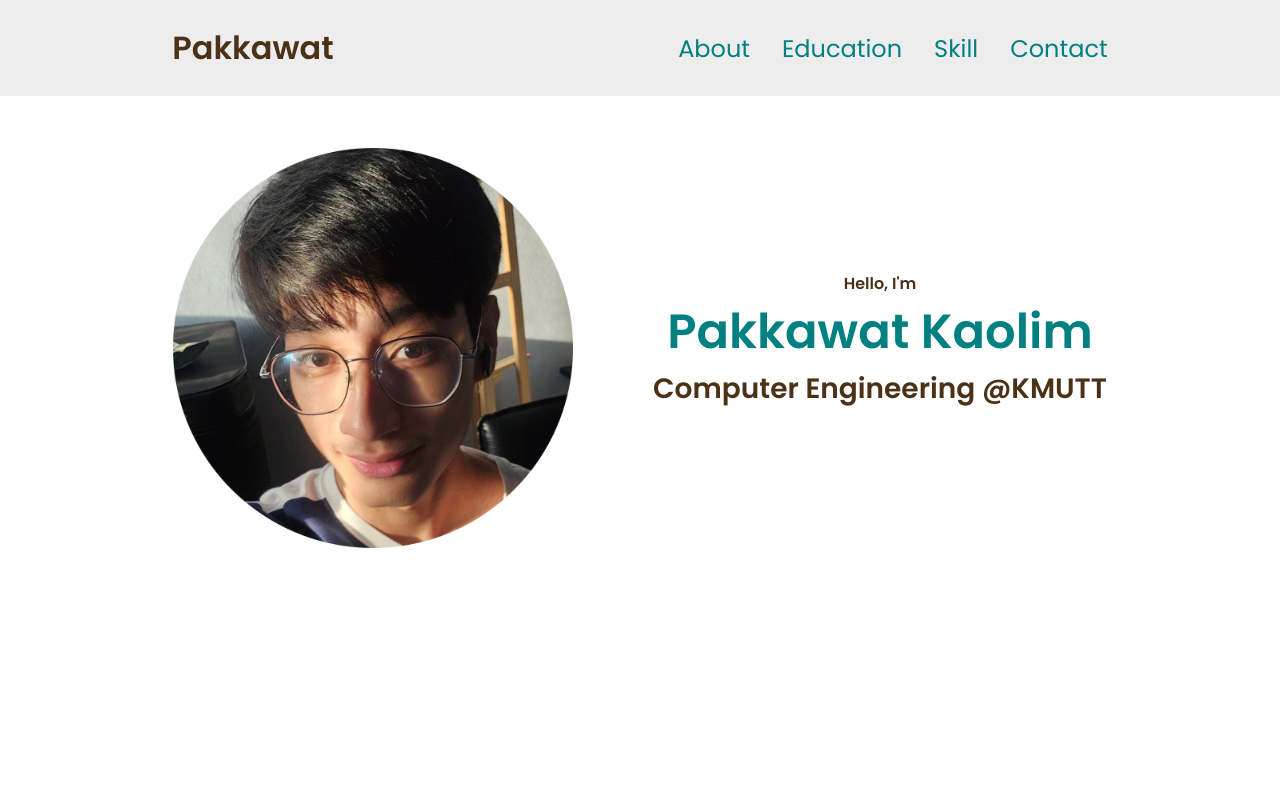
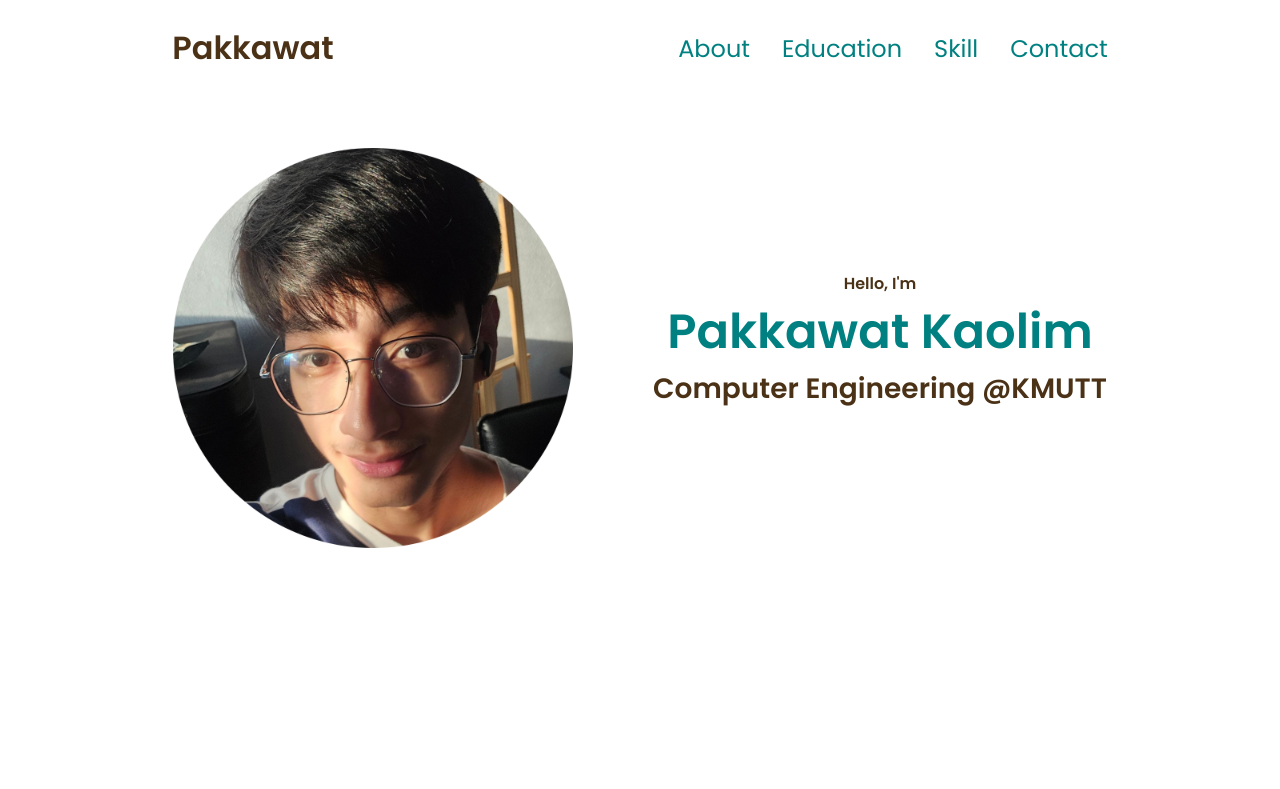
Before and after one commit to PlugsPakuko/CPE101-WebPort, a plain HTML site: page public/index.html in a window 1280 px wide. Shown: the top 789 px of the page. Drawn offline with Linux system fonts and the light colour scheme.

Commit message:
Fixed Nav

```diff
--- a/public/style.css
+++ b/public/style.css
@@ -25,7 +25,6 @@ p {
   top: 0;
   left: 0;
   right: 0;
-  background-color: rgba(213, 211, 211, 0.4);
   backdrop-filter: blur(100px);
   height: 12vh;
   transition: background-color 0.3s ease;
```
